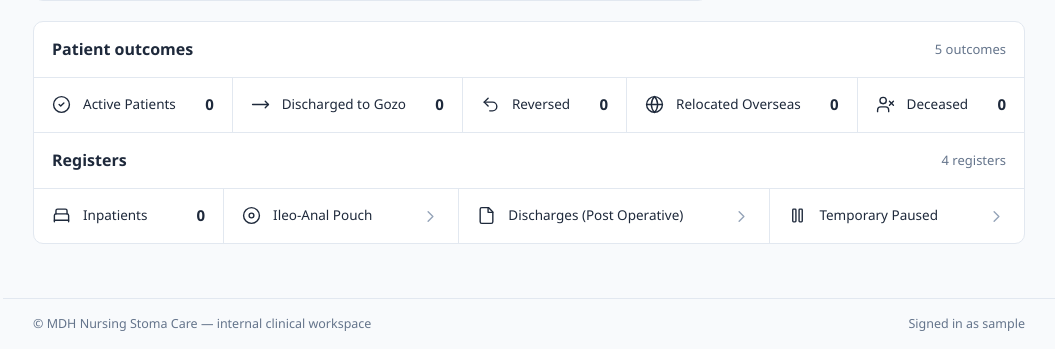
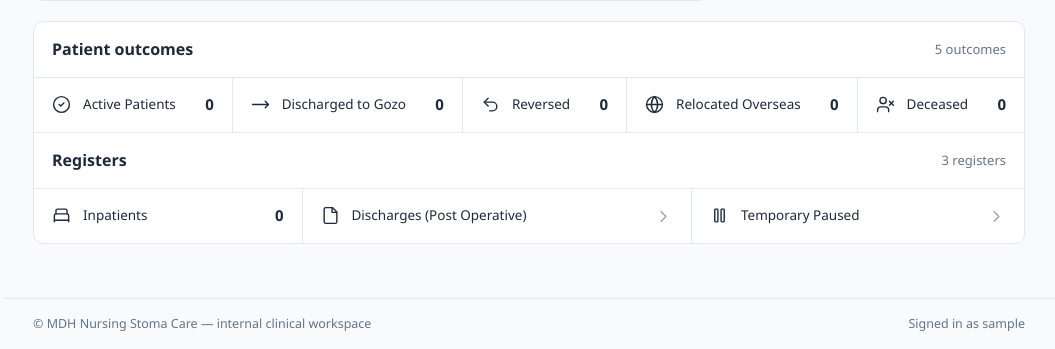
Before and after one commit to jasonfenech118-ctrl/dashborad, a Django app: page / in a window 1280 px wide. Shown: the part 845-1194 px from the top of the page, without its empty margins (225-1280 px from the left). Run offline with Django 5.2, Linux system fonts and the light colour scheme; the visitor is signed in with stand-in values (Sample User, id 1); data that the repository does not hold is empty.

Commit message:
Remove Ileo-Anal Pouch register
Drop the Ileo-Anal Pouch tile from the Registers group (now 3 registers).

Co-Authored-By: Claude Opus 4.8 <noreply@anthropic.com>
Claude-Session: https://claude.ai/code/session_01MT5WLocMQZD6iXXwq55erD

```diff
--- a/backend/templates/clinic/dashboard.html
+++ b/backend/templates/clinic/dashboard.html
@@ -453,15 +453,11 @@
               <span class="r-t">Deceased</span><span class="r-n">{{ stats.deceased }}</span></a>
           </div>
 
-          <div class="panel-head sub"><h2>Registers</h2><span class="meta">4 registers</span></div>
+          <div class="panel-head sub"><h2>Registers</h2><span class="meta">3 registers</span></div>
           <div class="reg">
             <a class="cell" href="{% url 'clinic:patient_list' %}?status=inpatient">
               <span class="r-ic ic-teal"><svg class="ic" viewBox="0 0 24 24" aria-hidden="true"><path d="M3 20v-8a2 2 0 0 1 2-2h14a2 2 0 0 1 2 2v8"/><path d="M5 10V6a2 2 0 0 1 2-2h10a2 2 0 0 1 2 2v4"/><path d="M3 18h18"/></svg></span>
               <span class="r-t">Inpatients</span><span class="r-n">{{ stats.inpatient }}</span></a>
-            <a class="cell" href="#">
-              <span class="r-ic ic-teal"><svg class="ic" viewBox="0 0 24 24" aria-hidden="true"><circle cx="12" cy="12" r="10"/><circle cx="12" cy="12" r="3"/></svg></span>
-              <span class="r-t">Ileo-Anal Pouch</span>
-              <span class="chev" aria-hidden="true"><svg class="ic" viewBox="0 0 24 24"><path d="m9 18 6-6-6-6"/></svg></span></a>
             <a class="cell" href="#">
               <span class="r-ic"><svg class="ic" viewBox="0 0 24 24" aria-hidden="true"><path d="M14.5 2H6a2 2 0 0 0-2 2v16a2 2 0 0 0 2 2h12a2 2 0 0 0 2-2V7.5L14.5 2z"/><polyline points="14 2 14 8 20 8"/></svg></span>
               <span class="r-t">Discharges (Post Operative)</span>
```
